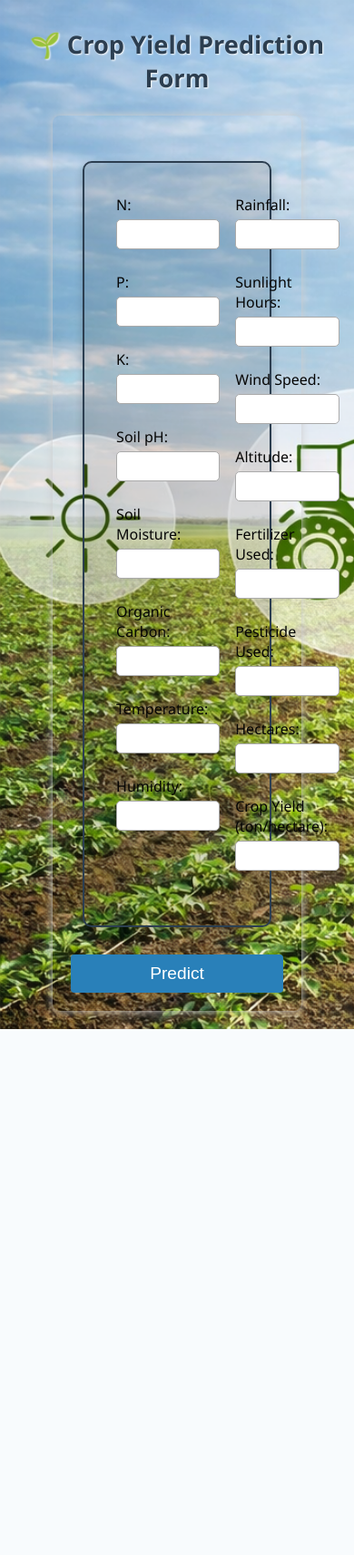
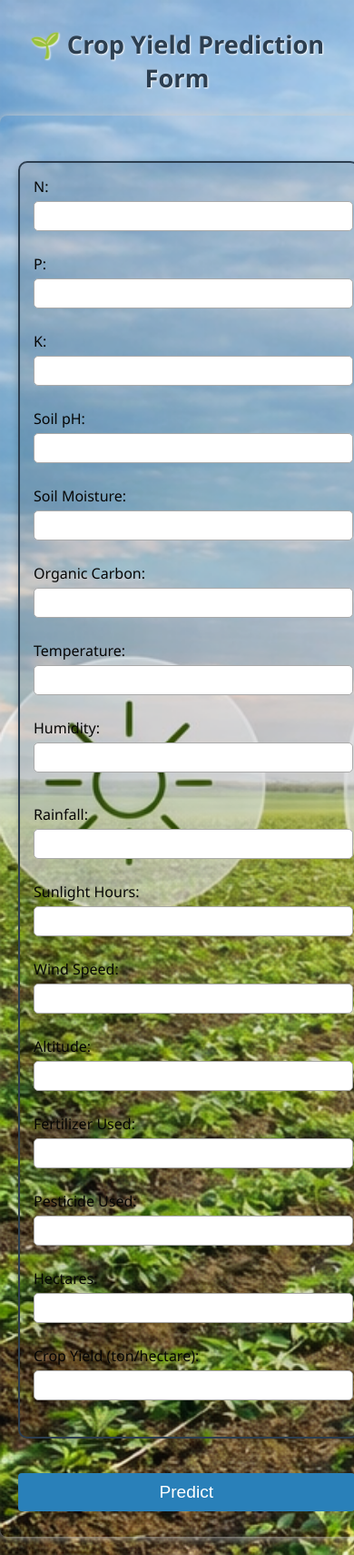
Before and after one commit to srinath16209/crop-yield-app, a Flask app: page /predict in a window 390 px wide. Shown: the whole page at 91% size. Before the commit the page ends 1131 px from the top, so only its background shows below. Run offline with Flask 3, Linux system fonts and the light colour scheme; a user stored in the database is signed in; parts of the project's set-up code (start-up, migrations or seed data) failed here and were passed over.

Commit message:
final mobile responsive fix

```diff
--- a/static/style.css
+++ b/static/style.css
@@ -79,3 +79,18 @@
 input, select, button {
     width: 100%;
 }
+.form-container {
+    width: 90%;
+    max-width: 500px;
+    margin: auto;
+}
+
+input, select, button {
+    width: 100%;
+    padding: 10px;
+    margin: 8px 0;
+}
+
+body {
+    overflow-x: hidden;
+}
--- a/templates/about.html
+++ b/templates/about.html
@@ -53,6 +53,12 @@
             color: white;
             font-weight: bold;
         }
+        @media (max-width: 768px) {
+    img {
+        width: 100%;
+        height: auto;
+    }
+}
     </style>
 </head>
 
--- a/templates/compare.html
+++ b/templates/compare.html
@@ -26,6 +26,12 @@
             background-image: url(./../static/Agriculture.png);
             background-repeat: no-repeat;
         }
+        @media (max-width: 768px) {
+    table {
+        width: 100%;
+        font-size: 12px;
+    }
+}
     </style>
 </head>
 <body>
--- a/templates/predict.html
+++ b/templates/predict.html
@@ -85,6 +85,22 @@
             font-size: 1.2rem;
             padding: 10px 20px;
         }
+        @media (max-width: 768px) {
+    form > .form-container {
+        flex-direction: column;
+        width: 95%;
+        padding: 10px;
+    }
+
+    .column {
+        width: 100%;
+        padding: 5px;
+    }
+
+    form {
+        width: 95% !important;
+    }
+}
 
 
     </style>
--- a/templates/result.html
+++ b/templates/result.html
@@ -41,6 +41,12 @@
             color: #4CAF50;
             font-weight: bold;
         }
+        @media (max-width: 768px) {
+    table {
+        width: 100%;
+        font-size: 12px;
+    }
+}
     </style>
 </head>
 <body>
```
Also changed, not shown: templates/home.html (+13 -0 lines), templates/login.html (+7 -0 lines), templates/register.html (+7 -0 lines).
